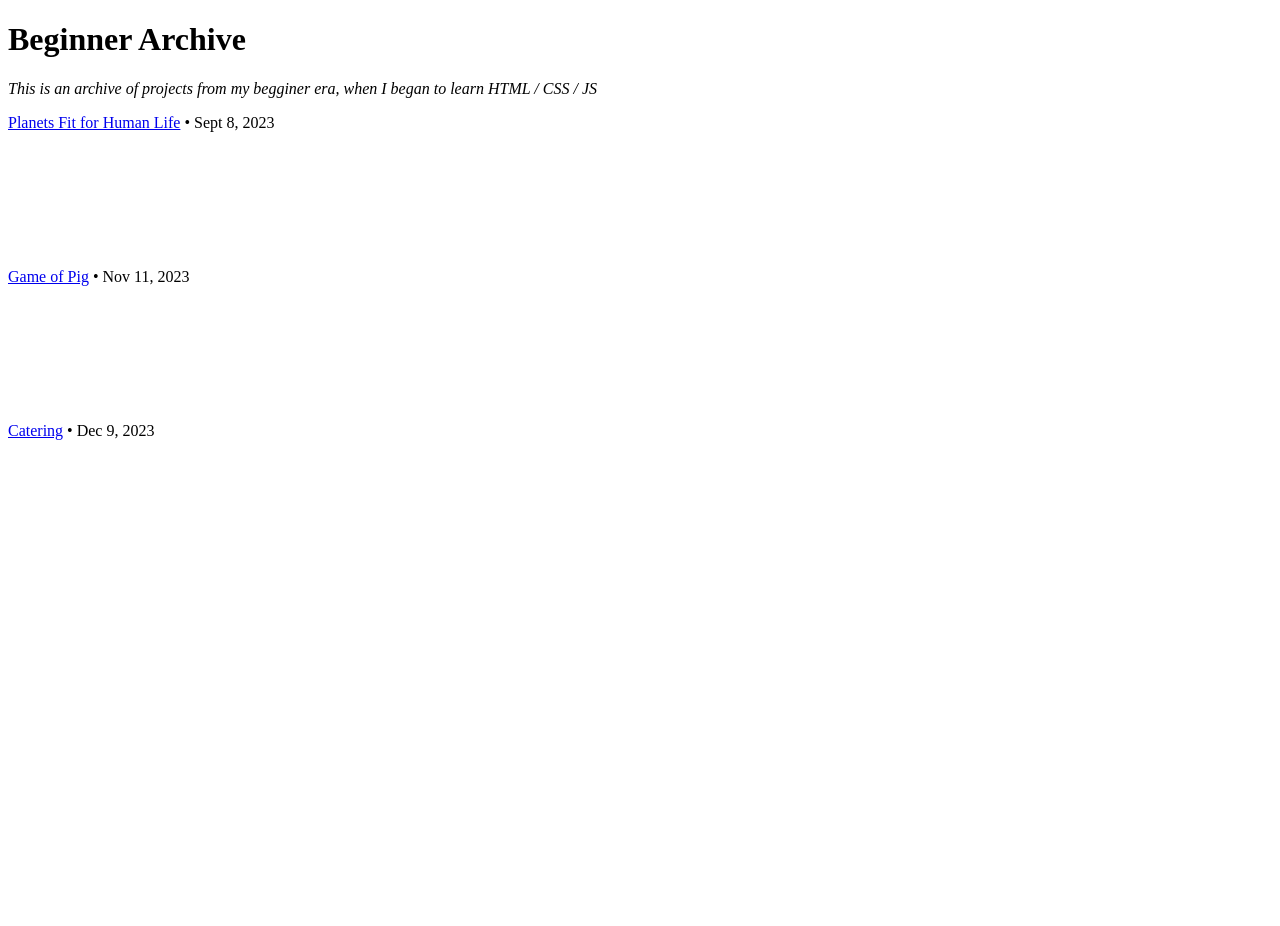
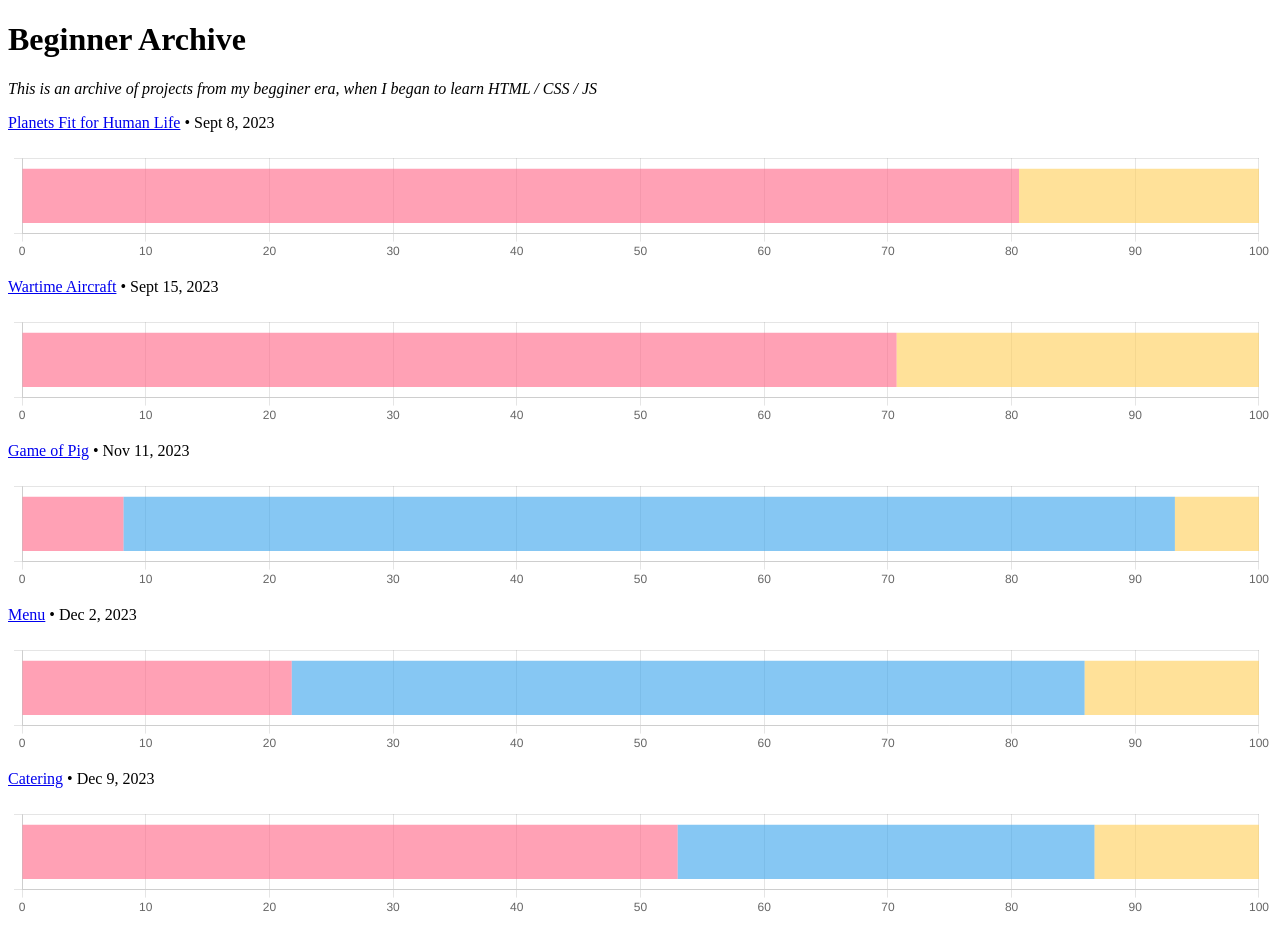
Before and after one commit to Kushagra-Pant/archive-1, a plain HTML site: page index.html in a window 1280 px wide. Before the commit the page ends 800 px from the top, so only its background shows below. Drawn offline with nearby package versions, Linux system fonts and the light colour scheme; a script that the page names is missing; a web font is replaced by a local one.

Commit message:
Update index.html

```diff
--- a/index.html
+++ b/index.html
@@ -2,6 +2,7 @@
 <html>
     <link href='https://fonts.googleapis.com/css?family=Average' rel='stylesheet'>
     <script src="https://cdn.jsdelivr.net/npm/chart.js@3.7.0/dist/chart.min.js"></script>
+    <script src="script.js"></script>
     <body>
         <h1>Beginner Archive</h1>
         <p><i>This is an archive of projects from my begginer era, when I began to learn HTML / CSS / JS</i></p>
@@ -12,7 +13,7 @@
         <div>
             <canvas id="chart1" width="1100" height="100"></canvas>
         </div>
-        <script src="script.js>
+        <script>
             graph("chart1", 80.6, 0.0, 19.4)
         </script>
 
@@ -23,7 +24,7 @@
         <div>
             <canvas id="chart2" width="1100" height="100"></canvas>
         </div>
-        <script src="script.js>
+        <script>
             graph("chart2", 70.7, 0, 29.3)
         </script>
 
@@ -34,7 +35,7 @@
         <div>
             <canvas id="chart3" width="1100" height="100"></canvas>
         </div>
-        <script src="script.js>
+        <script>
             graph("chart3", 8.2, 85, 6.8)
         </script>
 
@@ -45,7 +46,7 @@
         <div>
             <canvas id="chart4" width="1100" height="100"></canvas>
         </div>
-        <script src="script.js>
+        <script>
             graph("chart4", 21.8, 64.1, 14.1)
         </script>
 
@@ -56,7 +57,7 @@
         <div>
             <canvas id="chart5" width="1100" height="100"></canvas>
         </div>
-        <script src="script.js>
+        <script>
             graph("chart5", 53, 33.7, 13.3)
         </script>
     </body>
```
